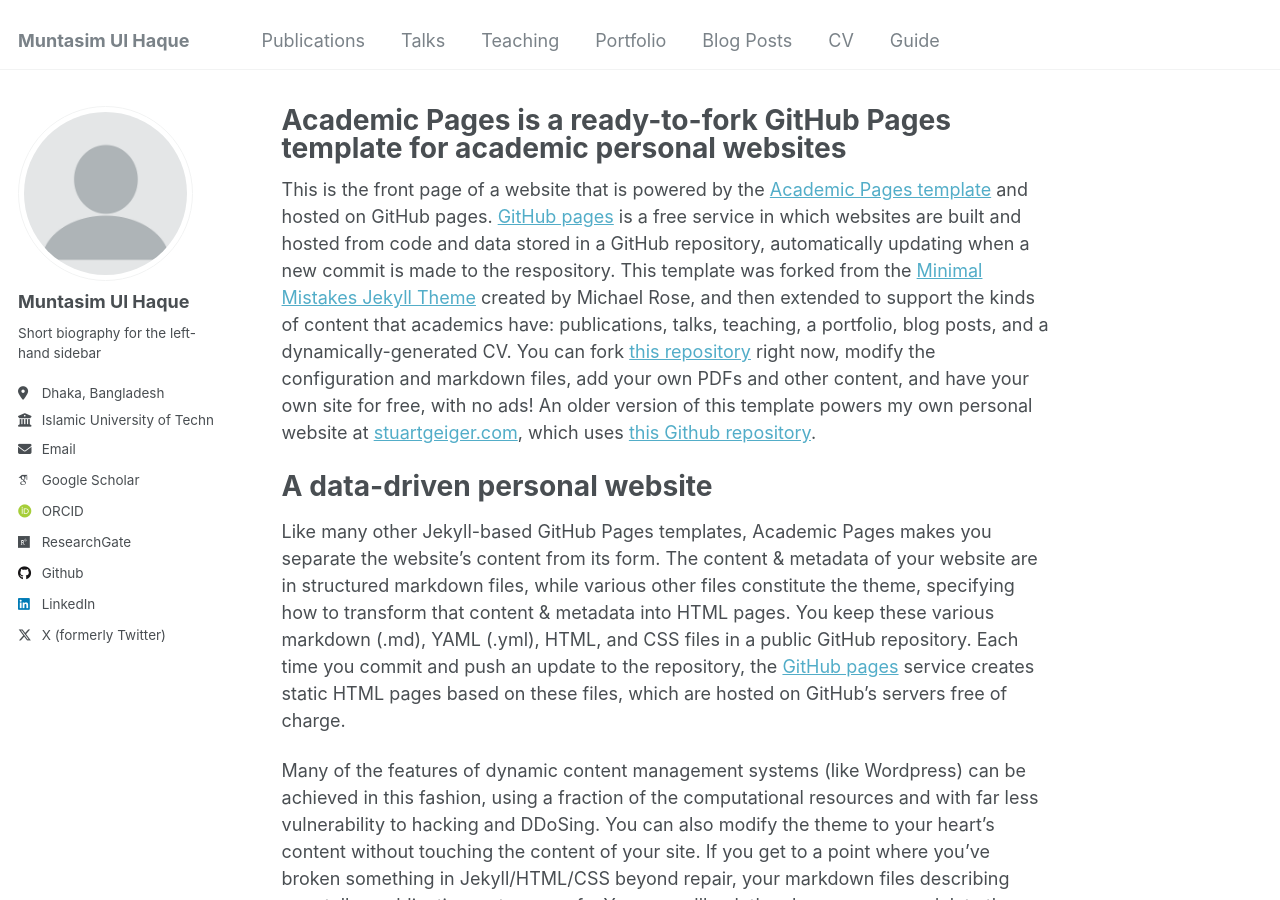
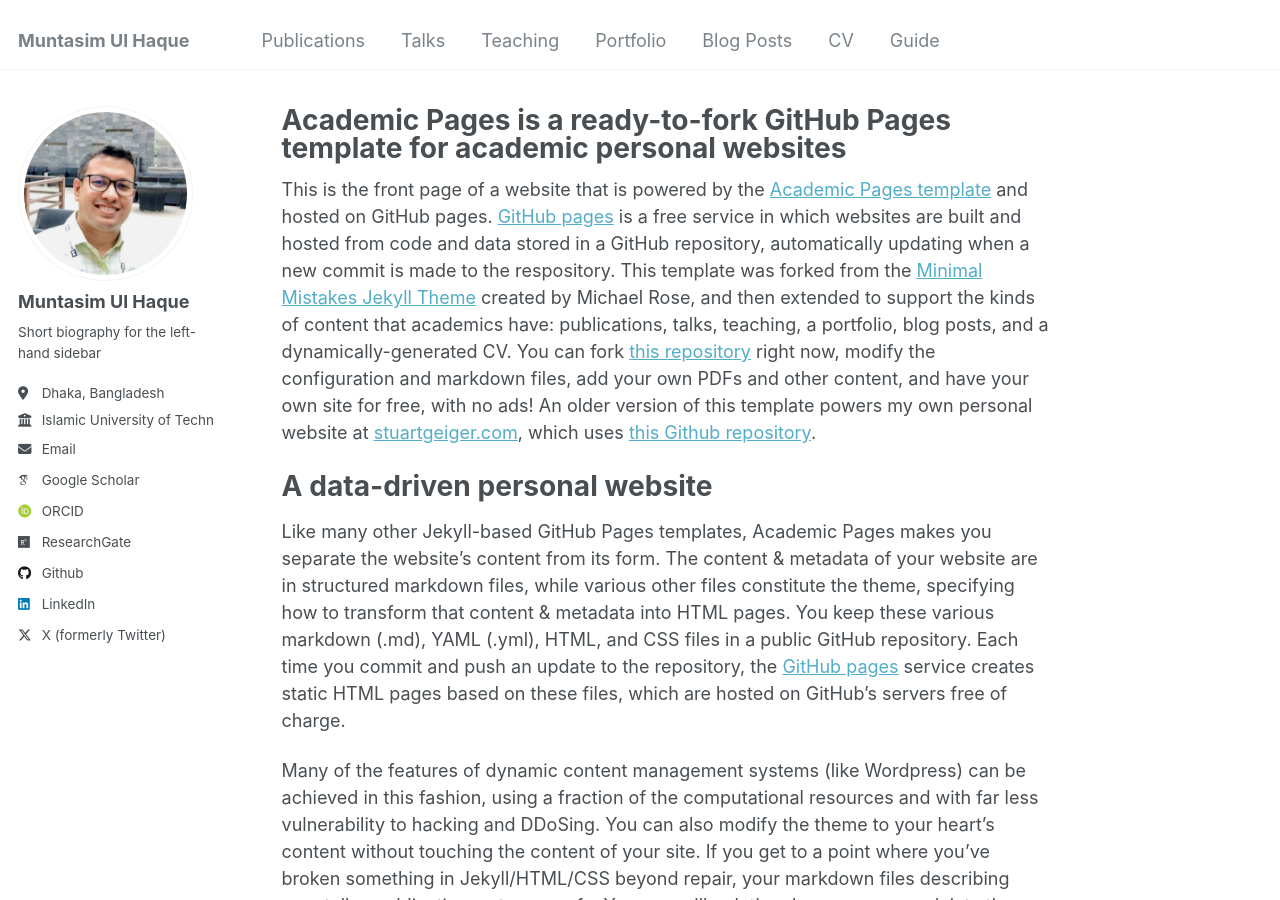
Before and after one commit to muntasimulhaque/muntasimulhaque.github.io, a Jekyll site: the page built from _pages/about.md, in a window 1280 px wide and 900 px high. Built offline with Jekyll 4.4.1, drawn with Linux system fonts in a browser that asks for light colours; some web fonts are replaced.

Commit message:
profile photo

```diff
--- a/_config.yml
+++ b/_config.yml
@@ -21,7 +21,7 @@
 #               Additional customization can be done by editing /_includes/author-profile.html
 author:
   # Biographic information
-  avatar           : "profile.png"
+  avatar           : "11.jpeg"
   name             : "Muntasim Ul Haque"
   pronouns         : # example: "she/her"
   bio              : "Short biography for the left-hand sidebar"
```
Also changed, not shown: images/11.jpeg (added).
